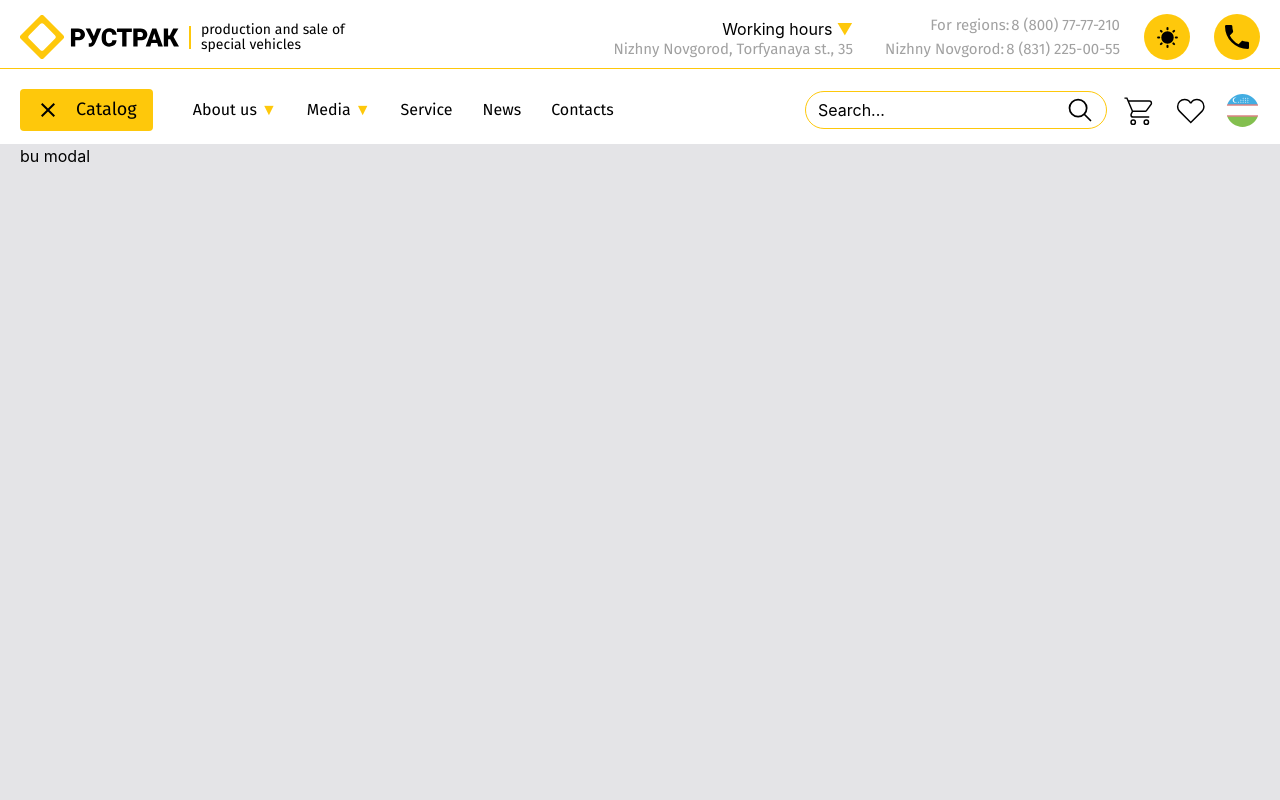
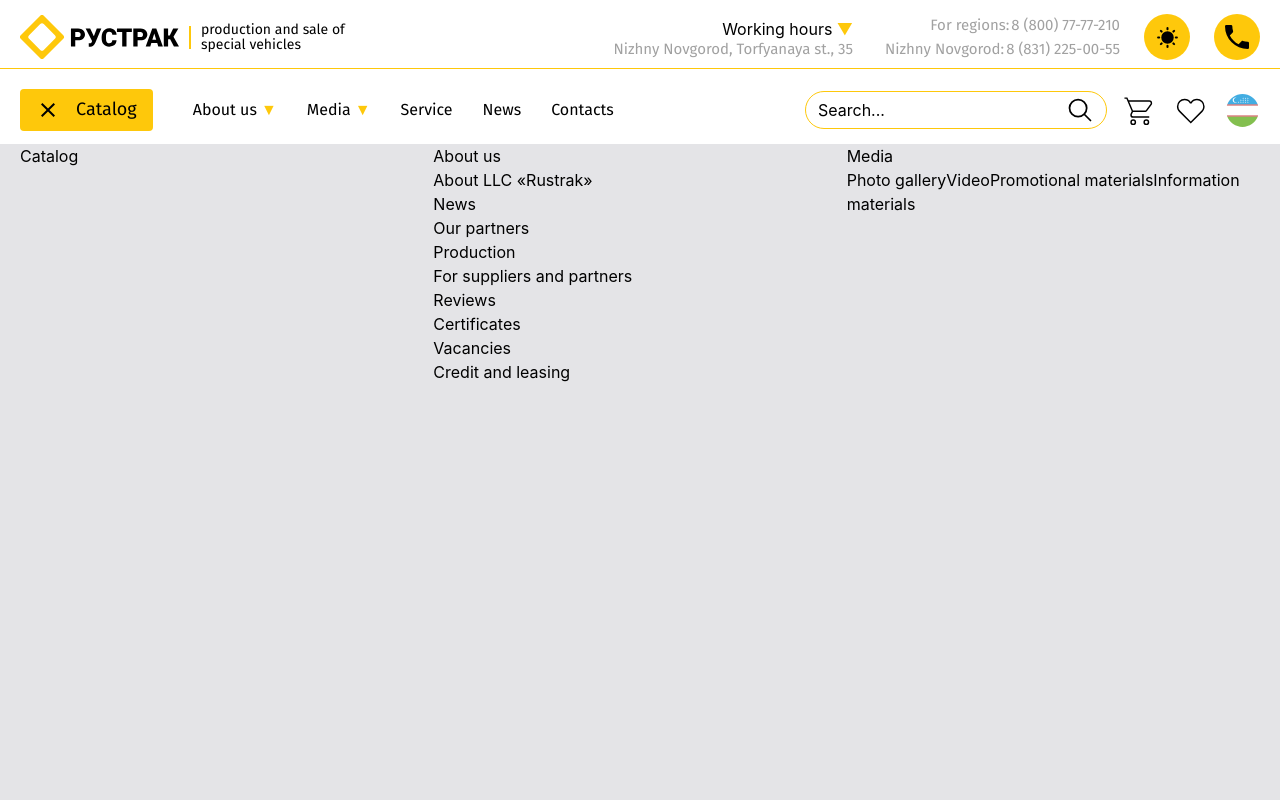
Before and after one commit to misterkhabibullayev/ructrak, a React (Vite) app: page / in a window 1280 px wide. Both pictures are taken after a click on the button "Catalog". Shown: the top 800 px of the page. Built offline with nearby package versions, Linux system fonts and the light colour scheme.

Commit message:
feet: modal ishlanmoqda

```diff
--- a/src/app/app.jsx
+++ b/src/app/app.jsx
@@ -1,7 +1,6 @@
 import { useRoutes } from "react-router-dom";
 import { router } from "../routes/router";
 import { Suspense, useEffect } from "react";
-import Loading from "../components/Loading";
 import Aos from "aos";
 import "aos/dist/aos.css";
 
@@ -17,11 +16,7 @@ function App() {
   return (
     <>
       <Suspense
-        fallback={
-          <div className="fixed inset-0 z-50 flex items-center justify-center">
-            <Loading />
-          </div>
-        }
+        fallback={<div>Yuklanmoqda...</div>}
       >
         {routes}
       </Suspense>
--- a/src/components/CatalogModal.jsx
+++ b/src/components/CatalogModal.jsx
@@ -1,10 +1,16 @@
 import { useEffect } from "react";
 import { motion, AnimatePresence } from "framer-motion";
+import { useTranslation } from "react-i18next";
+import { categoriesData } from "../data/categoriesData";
+import { Link } from "react-router-dom";
 
 function CatalogModal({ activeMenu }) {
+  const { t, i18n } = useTranslation();
+  const currentLang = i18n.language;
   useEffect(() => {
     if (activeMenu) {
-      const scrollbarWidth = window.innerWidth - document.documentElement.clientWidth;
+      const scrollbarWidth =
+        window.innerWidth - document.documentElement.clientWidth;
       document.body.style.paddingRight = `${scrollbarWidth}px`;
       document.body.style.overflow = "hidden";
     } else {
@@ -39,7 +45,39 @@ function CatalogModal({ activeMenu }) {
                 activeMenu ? "opacity-100" : "opacity-0"
               }`}
             >
-              bu modal
+              <div className="grid grid-cols-1 min-[575px]:grid-cols-2 md:grid-cols-3">
+                <div>
+                  <h3>{t("header.catalog")}</h3>
+                  <div className="flex flex-col">
+                    {categoriesData.map((item) => (
+                      <Link to={`/catalog/${item.slug}`}>{item.title[currentLang]}</Link>
+                    ))}
+                  </div>
+                </div>
+                <div>
+                  <h3>{t("header.aboutUs")}</h3>
+                  <div className="flex flex-col">
+                    <Link to={`about`}>{t("modal.aboutRuctrak")}</Link>
+                    <Link to={`news`}>{t("modal.news")}</Link>
+                    <Link to={`partners`}>{t("modal.partners")}</Link>
+                    <Link to={`production`}>{t("modal.production")}</Link>
+                    <Link to={`suppliers`}>{t("modal.suppliers")}</Link>
+                    <Link to={`reviews`}>{t("modal.reviews")}</Link>
+                    <Link to={`cert`}>{t("modal.certifikat")}</Link>
+                    <Link to={`vacancies`}>{t("modal.vakansi")}</Link>
+                    <Link to={`leasing`}>{t("modal.leasing")}</Link>
+                  </div>
+                </div>
+                <div>
+                  <h3>{t("header.media")}</h3>
+                  <div>
+                    <Link to={`photogallery`}>{t("modal.photogallery")}</Link>
+                    <Link to={`video`}>{t("modal.video")}</Link>
+                    <Link to={`promo`}>{t("modal.promo")}</Link>
+                    <Link to={`info`}>{t("modal.info")}</Link>
+                  </div>
+                </div>
+              </div>
             </div>
           </div>
         </motion.div>
--- a/src/data/categoriesData.js
+++ b/src/data/categoriesData.js
@@ -61,14 +61,6 @@ export const categoriesData = [
       en: "Tow trucks",
     },
   },
-  // {
-  //     slug: "bortovye-avtomobili",
-  //     title: {
-  //         uz: "Bortli avtomobillar",
-  //         ru: "Бортовые автомобили",
-  //         en: "Flatbed trucks",
-  //     },
-  // },
   {
     id: 7,
     slug: "izotermicheskie-furgony",
@@ -114,7 +106,7 @@ export const categoriesData = [
     slug: "avtomobili-dopog-kategoriya-exii",
     img: "/src/Image/kategoriy-11.webp",
     title: {
-      uz: "DOPOG EX/II toifasidagi xavfli yuk avtomobillari",
+      uz: "EXII toifasidagi ADR transport vositalari",
       ru: "Автомобили ДОПОГ категория EXII",
       en: "ADR / EXII category trucks",
     },
--- a/src/i18n.js
+++ b/src/i18n.js
@@ -49,6 +49,27 @@ const resources = {
         news: "Новости",
         contacts: "Контакты",
         searchPlaceholder: "Поиск...",
+      },
+      modal: {
+        aboutRuctrak: "О компании ООО «Рустрак»",
+        news: "Новости",
+        partners: "Наши партнёры",
+        production: "Производство",
+        suppliers: "Поставщикам и партнёрам",
+        reviews: "Отзывы",
+        certifikat: "Сертификаты",
+        vakansi: "Вакансии",
+        leasing: "Кредит и лизинг",
+        photogallery: "Фотогалерея",
+        video: "Видео",
+        promo: "Рекламные материалы",
+        info: "Информационные материалы",
+      },
+      notFound: {
+        sahifaTopilmadi: "Страница не найдена",
+        sahifaOchirilgan:
+          "Пожалуйста воспользуйтесь навигацией или формой поиска, чтобы найти интересующую Вас информацию.",
+        homepagegaqaytish: "Перейти в каталог",
       },
       heroSection: {
         swiper1: {
@@ -145,6 +166,27 @@ const resources = {
         news: "Yangiliklar",
         contacts: "Kontaktlar",
         searchPlaceholder: "Qidirish...",
+      },
+      modal: {
+        aboutRuctrak: "«Rustrak» MChJ haqida",
+        news: "Yangiliklar",
+        partners: "Bizning hamkorlarimiz",
+        production: "Ishlab chiqarish",
+        suppliers: "Tadbirkorlar va hamkorlarga",
+        reviews: "Sharhlar",
+        certifikat: "Sertifikatlar",
+        vakansi: "Bo'sh ish o'rinlari",
+        leasing: "Kredit va lizing",
+        photogallery: "Fotogalereya",
+        video: "Video",
+        promo: "Reklama materiallari",
+        info: "Axborot materiallari",
+      },
+      notFound: {
+        sahifaTopilmadi: "Sahifa topilmadi",
+        sahifaOchirilgan:
+          "Sizni qiziqtirgan ma'lumotlarni topish uchun navigatsiya yoki qidiruv shaklidan foydalaning.",
+        homepagegaqaytish: "Katalogga o'tish",
       },
       heroSection: {
         swiper1: {
@@ -244,6 +286,27 @@ const resources = {
         contacts: "Contacts",
         searchPlaceholder: "Search...",
       },
+      modal: {
+        aboutRuctrak: "About LLC «Rustrak»",
+        news: "News",
+        partners: "Our partners",
+        production: "Production",
+        suppliers: "For suppliers and partners",
+        reviews: "Reviews",
+        certifikat: "Certificates",
+        vakansi: "Vacancies",
+        leasing: "Credit and leasing",
+        photogallery: "Photo gallery",
+        video: "Video",
+        promo: "Promotional materials",
+        info: "Information materials",
+      },
+      notFound: {
+        sahifaTopilmadi: "Page not found",
+        sahifaOchirilgan:
+          "Please use the navigation or search form to find the information you are interested in.",
+        homepagegaqaytish: "Go to catalog",
+      },
       heroSection: {
         swiper1: {
           swiperTitle: "KAMAZ 4308 curtainside vans in stock",
--- a/src/index.css
+++ b/src/index.css
@@ -12,7 +12,7 @@
 @layer base {
   html,
   body {
-    @apply bg-white dark:bg-slate-900 transition-colors duration-300
+    @apply bg-white dark:bg-slate-900 transition-colors duration-300;
   }
 }
 button {
@@ -24,7 +24,6 @@ button {
   margin-inline: auto;
   padding-inline: 20px;
 }
-
 
 .swiper {
   width: 100%;
--- /dev/null
+++ b/src/pages/NotFoundPage/index.jsx
@@ -0,0 +1,29 @@
+import { useTranslation } from "react-i18next";
+import { Link } from "react-router-dom";
+import Img404 from "../../Image/404.png";
+
+function NotFound() {
+  const { t } = useTranslation();
+  return (
+    <div className="container1">
+      <div className="flex flex-col md:flex-row md:justify-between px-30">
+        <div className="w-90">
+          <h1 className="font-FiraSans font-bold text-[80px] md:text-[190px] text-[#FEC80B] text-center">
+            404
+          </h1>
+          <h2 className="font-FiraSans font-bold text-[28px] text-[#FEC80B] mb-5 text-center ">
+            {t("notFound.sahifaTopilmadi")}
+          </h2>
+          <p className="font-FiraSans font-normal text-black dark:text-white text-[18px] mb-8 text-center">
+            {t("notFound.sahifaOchirilgan")}
+          </p>
+          <Link to={"/catalog"} className="flex items-center justify-center rounded w-full py-3.25 px-7.5 font-FiraSans font-normal text-black text-[16px] bg-[#FEC80B] ">{t("notFound.homepagegaqaytish")}</Link>
+        </div>
+        <div className="w-143.5 h-143.5 flex items-center justify-center">
+          <img src={Img404} alt="notFound" />
+        </div>
+      </div>
+    </div>
+  );
+}
+export default NotFound;
--- a/src/pages/pages.jsx
+++ b/src/pages/pages.jsx
@@ -9,6 +9,7 @@ const ServicePage = lazy(() => import("./ServicePage"));
 const ContactsPage = lazy(() => import("./ContactsPage"));
 const CartPage = lazy(() => import("./CartPage"));
 const FavoritesPage = lazy(() => import("./FavoritesPage"));
+const NotFoundPage = lazy(() => import("./NotFoundPage"));
 
 export {
   HomePage,
@@ -20,4 +21,5 @@ export {
   ContactsPage,
   CartPage,
   FavoritesPage,
+  NotFoundPage
 };
--- a/src/routes/router.jsx
+++ b/src/routes/router.jsx
@@ -6,6 +6,7 @@ import {
   FavoritesPage,
   HomePage,
   NewsPage,
+  NotFoundPage,
   PhotoGalleryPage,
   SearchPage,
   ServicePage,
@@ -51,6 +52,10 @@ export const router = [
       {
         path: "favorites",
         element: <FavoritesPage />
+      },
+      {
+        path: "*",
+        element: <NotFoundPage />
       }
     ],
   },
```
Also changed, not shown: src/Image/404.png (added).
